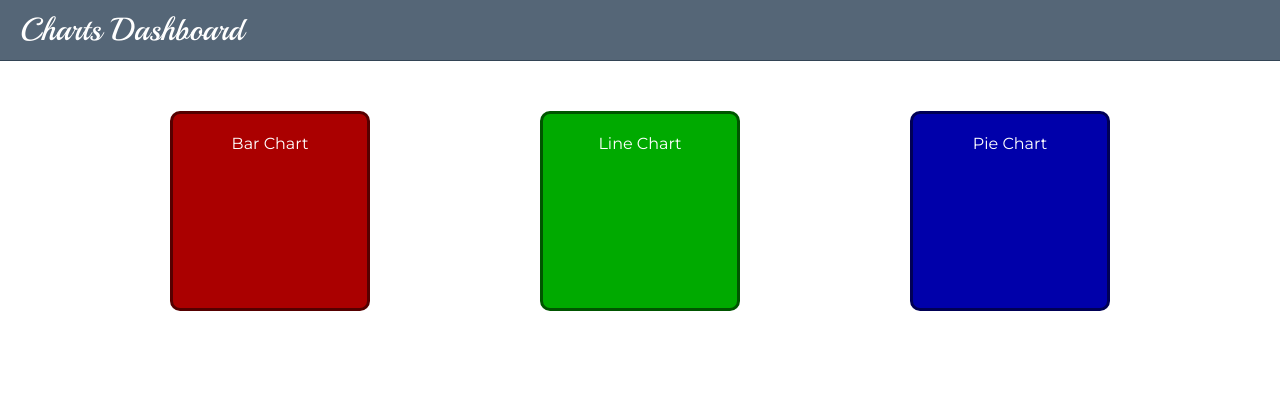
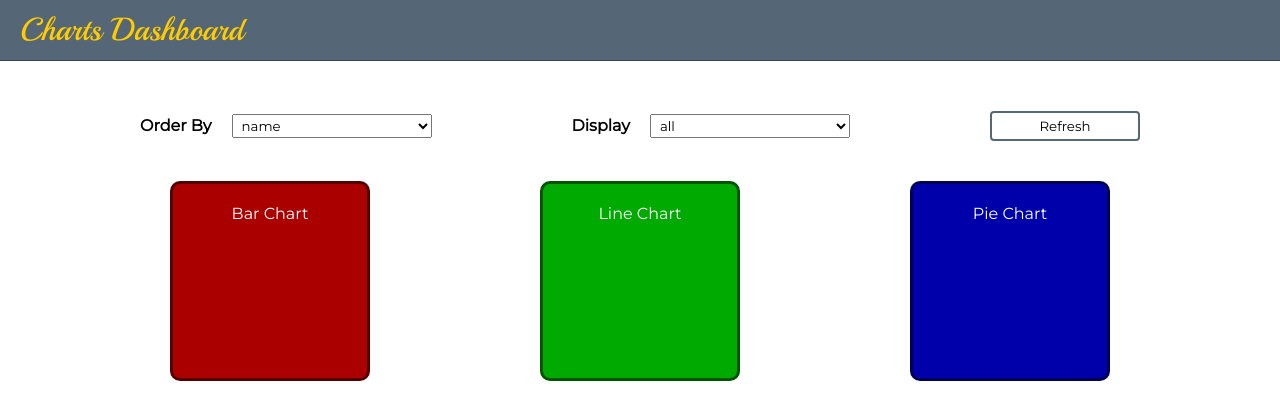
Before and after one commit to mshanabli/Charts-Dashboard, a React (Create React App) app: page / in a window 1280 px wide. Shown: the top 420 px of the page. Built offline with nearby package versions, Linux system fonts and the light colour scheme.

Commit message:
- create charts form component - create form select component - rename charts component to charts list - update app component and add new styles

```diff
--- a/src/app.jsx
+++ b/src/app.jsx
@@ -1,11 +1,40 @@
-import React from 'react';
+import React, { useState } from 'react';
 
 import { Navbar } from './components/navbar';
-import { Charts } from './components/charts';
+import { ChartsForm } from './components/chartsForm';
+import { ChartsList } from './components/chartsList';
 
-export const App = () => (
-  <>
-    <Navbar />
-    <Charts />
-  </>
-);
+export const App = () => {
+  const [state, setState] = useState({
+    charts: [],
+    orderBy: 'name',
+    display: 'all',
+  });
+
+  const { charts, orderBy, display } = state;
+
+  const handleChange = e => {
+    const { name, value } = e.target;
+
+    setState({ ...state, [name]: value });
+  };
+
+  const handleRefresh = e => {
+    e.preventDefault();
+
+    console.log('refresh');
+  };
+
+  return (
+    <>
+      <Navbar />
+      <ChartsForm
+        orderBy={orderBy}
+        display={display}
+        handleChange={handleChange}
+        handleRefresh={handleRefresh}
+      />
+      <ChartsList />
+    </>
+  );
+};
--- a/src/components/charts.jsx
+++ /dev/null
@@ -1,13 +0,0 @@
-import React from 'react';
-
-import { BarChart } from './barChart';
-import { LineChart } from './lineChart';
-import { PieChart } from './pieChart';
-
-export const Charts = () => (
-  <div className="charts">
-    <BarChart />
-    <LineChart />
-    <PieChart />
-  </div>
-);
--- /dev/null
+++ b/src/components/chartsForm.jsx
@@ -0,0 +1,28 @@
+import React from 'react';
+import { Select } from './shared/select';
+
+export const ChartsForm = props => {
+  const { orderBy, display, handleChange, handleRefresh } = props;
+
+  return (
+    <form className="charts-form" onSubmit={handleRefresh}>
+      <Select
+        name="orderBy"
+        label="Order By"
+        items={['name', 'type']}
+        value={orderBy}
+        onChange={handleChange}
+      />
+      <Select
+        name="display"
+        label="Display"
+        items={['all', 'top 5', 'top 10']}
+        value={display}
+        onChange={handleChange}
+      />
+      <button type="submit" className="form-submit">
+        Refresh
+      </button>
+    </form>
+  );
+};
--- /dev/null
+++ b/src/components/chartsList.jsx
@@ -0,0 +1,15 @@
+import React from 'react';
+
+import { BarChart } from './barChart';
+import { LineChart } from './lineChart';
+import { PieChart } from './pieChart';
+
+export const ChartsList = () => {
+  return (
+    <div className="charts-list">
+      <BarChart />
+      <LineChart />
+      <PieChart />
+    </div>
+  );
+};
--- /dev/null
+++ b/src/components/shared/select.jsx
@@ -0,0 +1,18 @@
+import React from 'react';
+
+export const Select = props => {
+  const { name, label, value, items, ...rest } = props;
+
+  return (
+    <div className="form-select">
+      <label htmlFor={name}>{label}</label>
+      <select name={name} id={name} value={value} {...rest}>
+        {items.map((item, idx) => (
+          <option key={idx} value={item}>
+            {item}
+          </option>
+        ))}
+      </select>
+    </div>
+  );
+};
--- a/src/index.css
+++ b/src/index.css
@@ -8,7 +8,8 @@
 }
 
 .navbar,
-.charts {
+.charts-list,
+.charts-form {
   display: flex;
   align-items: center;
 }
@@ -21,12 +22,40 @@
 }
 
 .navbar .brand {
-  color: #fff;
+  color: #fc0;
   font-family: 'Playball', cursive;
   font-size: 2rem;
 }
 
-.charts {
+.charts-form {
+  margin-bottom: 40px;
+  justify-content: space-evenly;
+}
+
+.charts-form .form-select label {
+  font-weight: 700;
+  margin-right: 20px;
+}
+
+.charts-form .form-select select {
+  width: 200px;
+  padding: 2px 5px;
+}
+
+.charts-form .form-submit {
+  background-color: transparent;
+  border: 2px solid #567;
+  border-radius: 4px;
+  width: 150px;
+  padding: 5px 0;
+}
+
+.charts-form .form-submit:hover {
+  background-color: #567;
+  color: #fff;
+}
+
+.charts-list {
   justify-content: space-evenly;
 }
 
```
